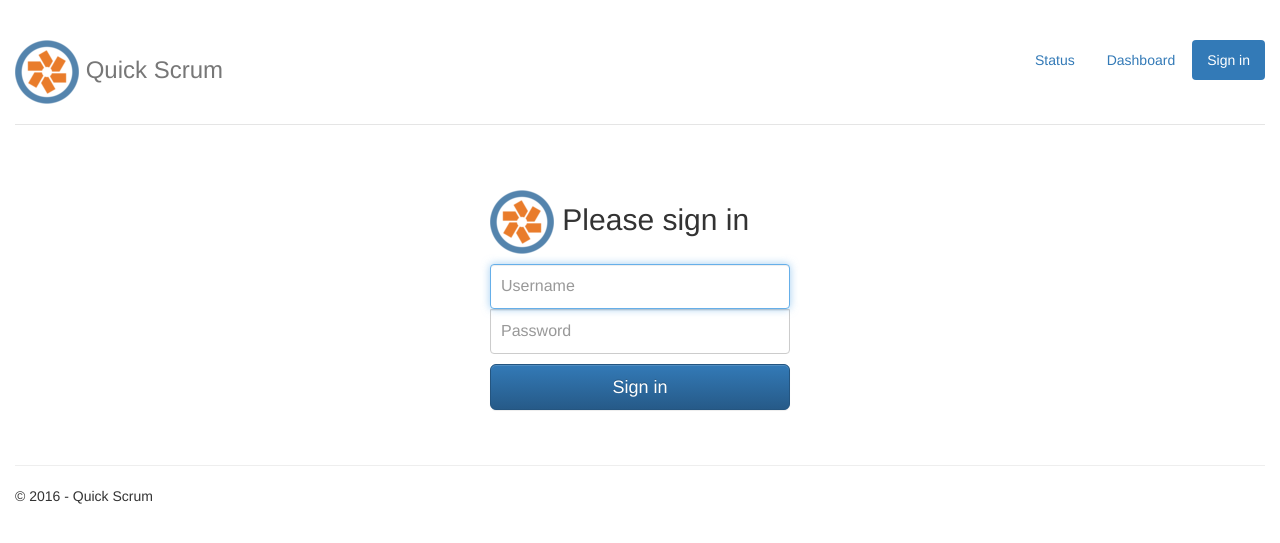
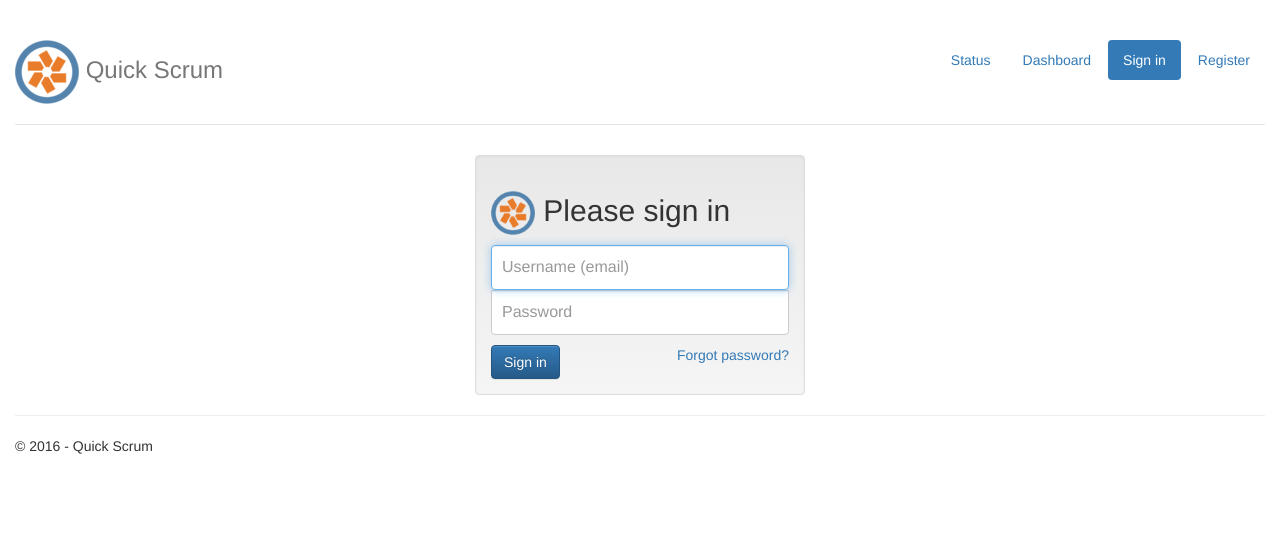
Before and after one commit to sunnytambi/QuickScrum, a Django app: page /login?next=/password_change/ in a window 1280 px wide. Shown: the top 543 px of the page. Run offline with Django 3.2, Linux system fonts and the light colour scheme; some libraries are stand-ins or nearby versions.

Commit message:
Added Change password. Added broken Reset password. Bit of changes in UI.

```diff
--- a/QuickScrum/QuickScrum/urls.py
+++ b/QuickScrum/QuickScrum/urls.py
@@ -3,13 +3,13 @@ Definition of urls for QuickScrum.
 """
 
 from django.conf.urls import include, url
-from app.forms import BootstrapAuthenticationForm, JiraAuthenticationForm
-from app.views import status_view, readstatus_view, dashboard_view, login_view, jiralogin_view
+from app.forms import BootstrapAuthenticationForm, JiraAuthenticationForm, BootstrapRegisterForm, BootstrapPasswordChangeForm
+from app.views import status_view, readstatus_view, dashboard_view, login_view, jiralogin_view, register_view, password_change_view
 
 # Uncomment the next lines to enable the admin:
 # from django.conf.urls import include
 from django.contrib import admin
-from django.contrib.auth.views import logout
+from django.contrib.auth.views import logout, password_reset, password_reset_confirm, password_reset_done, password_reset_complete
 from django.utils.timezone import now
 admin.autodiscover()
 
@@ -32,6 +32,26 @@ urlpatterns = [
         },
     }, name='login'),
 
+    url(r'^register$', register_view, {
+        'template_name': 'app/register.html',
+        'register_form': BootstrapRegisterForm,
+        'extra_context':
+        {
+            'title':'Register',
+            'year':now().year,
+        },
+    }, name='register'),
+
+    url(r'^password_change/$', password_change_view, {
+        'template_name': 'app/passwordchange.html',
+        'password_change_form': BootstrapPasswordChangeForm,
+        'extra_context':
+        {
+            'title':'Change Password',
+            'year':now().year,
+        },
+    }, name='password_change'),
+
     url(r'^jiralogin$', jiralogin_view, {
         'template_name': 'app/jirasignin.html',
         'authentication_form': BootstrapAuthenticationForm,
@@ -41,6 +61,12 @@ urlpatterns = [
             'year':now().year,
         },
     }, name='jiralogin'),
+
+    # TODO - Password Reset
+    url(r'^password_reset/$', password_reset, {'post_reset_redirect' : '/password_reset/done/'}, name='password_reset'),
+    url(r'^password_reset/done/$', password_reset_done),
+    url(r'^reset/(?P<uidb64>[0-9A-Za-z]+)-(?P<token>.+)/$', password_reset_confirm, {'post_reset_redirect' : '/reset/done/'}),
+    url(r'^reset/done/$', password_reset_complete),
 
     #url(r'^login$',
     #    login,
--- a/QuickScrum/app/forms.py
+++ b/QuickScrum/app/forms.py
@@ -12,11 +12,74 @@ class BootstrapAuthenticationForm(AuthenticationForm):
                                    'class': 'form-control',
                                    'autofocus': '',
                                    'required': '',
-                                   'placeholder': 'Username'}))
+                                   'placeholder': 'Username (email)'}))
     password = forms.CharField(widget=forms.PasswordInput({
         'class': 'form-control',
         'required': '',
         'placeholder':'Password'}))
+
+class BootstrapRegisterForm(AuthenticationForm):
+    """Register form which uses boostrap CSS."""
+    username = forms.CharField(max_length=254,
+                               widget=forms.TextInput({
+                                   'class': 'form-control',
+                                   'autofocus': '',
+                                   'required': '',
+                                   'type':'email',
+                                   'placeholder': 'Username (email)'}))
+
+    password = forms.CharField(widget=forms.PasswordInput({
+        'class': 'form-control',
+        'required': '',
+        'placeholder':'Password'}))
+
+    passwordConfirm = forms.CharField(widget=forms.PasswordInput({
+        'class': 'form-control',
+        'required': '',
+        'placeholder':'Password (confirm)'}))
+
+    fname = forms.CharField(max_length=254,
+                               widget=forms.TextInput({
+                                   'class': 'form-control',
+                                   'autofocus': '',
+                                   'required': '',
+                                   'placeholder': 'First Name'}))
+
+    lname = forms.CharField(max_length=254,
+                               widget=forms.TextInput({
+                                   'class': 'form-control',
+                                   'autofocus': '',
+                                   'required': '',
+                                   'placeholder': 'Last Name'}))
+
+    #email = forms.CharField(max_length=254,
+    #                           widget=forms.TextInput({
+    #                               'class': 'form-control',
+    #                               'autofocus': '',
+    #                               'required': '',
+    #                               'type':'email',
+    #                               'placeholder': 'Email'}))
+
+
+
+class BootstrapPasswordChangeForm(forms.Form):
+    """Password change form which uses boostrap CSS."""
+
+    currentPassword = forms.CharField(widget=forms.PasswordInput({
+        'class': 'form-control',
+        'required': '',
+        'autofocus': '',
+        'placeholder':'Current Password'}))
+
+    newPassword = forms.CharField(widget=forms.PasswordInput({
+        'class': 'form-control',
+        'required': '',
+        'placeholder':'New Password'}))
+
+    newPasswordConfirm = forms.CharField(widget=forms.PasswordInput({
+        'class': 'form-control',
+        'required': '',
+        'placeholder':'New Password (confirm)'}))
 
 class JiraAuthenticationForm(BootstrapAuthenticationForm):
     jiraurl = forms.CharField(widget=forms.TextInput({
--- a/QuickScrum/app/static/app/content/site.css
+++ b/QuickScrum/app/static/app/content/site.css
@@ -56,7 +56,7 @@ input[type="checkbox"].input-validation-error {
 .form-generic .form-control:focus {
   z-index: 2;
 }
-.form-signin
+.form-generic
 {
     position:relative;
 }
--- a/QuickScrum/app/templates/app/Signin.html
+++ b/QuickScrum/app/templates/app/Signin.html
@@ -6,11 +6,11 @@
 <!-- Custom styles for this template -->
 <link rel="stylesheet" type="text/css" href="{% static 'app/content/signin.css' %}" />
 
-<form class="form-signin form-generic" action="{% url 'login' %}" method="post">
+<form class="form-signin form-generic well" action="{% url 'login' %}" method="post">
 	{% csrf_token %}
 
 	<h2 class="form-signin-heading">
-        <img src="{% static 'app/content/images/favicon.ico' %}" />
+        <img src="{% static 'app/content/images/favicon.ico' %}" width="44" />
         Please sign in
     </h2>
 
@@ -22,7 +22,7 @@
 	</ul>
 	{% endif %}
 
-	<label for="id_username" class="sr-only">Username</label>
+	<label for="id_username" class="sr-only">Username (email)</label>
 	{{ form.username }}
 	<label for="id_password" class="sr-only">Password</label>
 	{{ form.password }}
@@ -34,7 +34,11 @@
 			<input type="checkbox" id="rememberMe" value="remember-me"> Remember me
 		</label>
 	</div>-->
-	<button class="btn btn-lg btn-primary btn-block" type="submit">Sign in</button>
+
+    <!--<div class="row">-->
+        <button class="btn btn-primary" type="submit">Sign in</button>
+        <a href="{% url 'password_reset' %}" style="float:right">Forgot password?</a>
+    <!--</div>-->
 
     {% include 'app/partials/loadingpartial.html' %}
 </form>
--- a/QuickScrum/app/templates/app/jirasignin.html
+++ b/QuickScrum/app/templates/app/jirasignin.html
@@ -6,7 +6,7 @@
 <!-- Custom styles for this template -->
 <link rel="stylesheet" type="text/css" href="{% static 'app/content/signin.css' %}" />
 
-<form class="form-signin form-generic" action="{% url 'jiralogin' %}" method="post">
+<form class="form-signin form-generic well" action="{% url 'jiralogin' %}" method="post">
 	{% csrf_token %}
 
 	<h2 class="form-signin-heading">
--- a/QuickScrum/app/templates/app/layout.html
+++ b/QuickScrum/app/templates/app/layout.html
@@ -37,7 +37,6 @@
 </head>
 
 <body>
-    {#<div class="navbar navbar-inverse navbar-fixed-top">#}
     <div class="container-fluid">
         <div class="header clearfix">
             <nav>
@@ -54,9 +53,16 @@
 
         </div>
     </div>
-    {#</div>#}
 
     <div class="container-fluid body-content">
+        {% if messages %}
+        <ul class="messages">
+            {% for message in messages %}
+            <li{% if message.tags %} class="{{ message.tags }}"{% endif %}>{{ message }}</li>
+            {% endfor %}
+        </ul>
+        {% endif %}
+
         {% block content %}{% endblock %}
         <hr/>
         <footer>
@@ -80,6 +86,12 @@
         }
         else if (window.location.pathname.indexOf('dashboard') != -1) {
             $("li[name='dashboard']").addClass("active");
+        }
+        else if (window.location.pathname.indexOf('register') != -1) {
+            $("li[name='register']").addClass("active");
+        }
+        else if (window.location.pathname.indexOf('password_change') != -1) {
+            $("li[name='password_change']").addClass("active");
         }
         else {
             $("li[name='status']").addClass("active");
--- a/QuickScrum/app/templates/app/partials/loginpartial.html
+++ b/QuickScrum/app/templates/app/partials/loginpartial.html
@@ -2,13 +2,25 @@
 <form id="logoutForm" action="{% url 'logout' %}" method="post" style="display:inline-block">
     {% csrf_token %}
     <ul class="nav nav-pills pull-right">
-        <li role="presentation"><span class="navbar-brand" style="padding:10px 15px;">Hello {{ user.username }}!</span></li>
+        <!--<li role="presentation"><span class="navbar-brand" style="padding:10px 15px;">Hello {{ user.first_name }} {{user.last_name}} !</span></li>
         <li role="presentation"><a href="javascript:document.getElementById('logoutForm').submit()">Log off</a></li>
+        <li role="presentation" name="password_change"><a href="{% url 'password_change' %}">Change Password</a></li>-->
+
+        <li role="presentation">
+            <button type="button" class="btn btn-default dropdown-toggle" data-toggle="dropdown" aria-haspopup="true" aria-expanded="false">
+                Hello {{ user.first_name }} {{user.last_name}} <span class="caret"></span>
+            </button>
+            <ul class="dropdown-menu">
+                <li><a href="{% url 'password_change' %}">Change Password</a></li>
+                <li><a href="javascript:document.getElementById('logoutForm').submit()">Log off</a></li>
+            </ul>
+        </li>
     </ul>
 </form>
 
 {% else %}
 
 <li role="presentation" name="login"><a href="{% url 'login' %}">Sign in</a></li>
+<li role="presentation" name="register"><a href="{% url 'register' %}">Register</a></li>
 
 {% endif %}
--- a/QuickScrum/app/views.py
+++ b/QuickScrum/app/views.py
@@ -2,24 +2,26 @@
 Definition of views.
 """
 import re
-import app.jira.JiraIntegration
 from django.shortcuts import render, redirect
 from django.views.decorators.csrf import csrf_protect
 from django.http import HttpRequest
-from django.utils.timezone import now
 from django.forms.forms import NON_FIELD_ERRORS
 from django.contrib import messages
-from django.contrib.auth import authenticate, login
+from django.contrib.auth import authenticate, login, logout
 from django.contrib.auth.decorators import login_required
-from app.forms import StatusForm
+from django.contrib.auth.hashers import check_password
+from django.contrib.auth.models import User
+from django.utils import timezone
+from django.utils.timezone import now
+from app.forms import StatusForm, BootstrapAuthenticationForm, BootstrapRegisterForm
 from app.models import YesterdayStatus, TodayStatus, IssueStatus, Status, Status_JiraIssue
-from django.utils import timezone
+import app.jira.JiraIntegration
 from QuickScrum import settings
 
 @csrf_protect
 def login_view(request, template_name, authentication_form, extra_context):
     if request.method == 'POST':
-        username = request.POST['username']
+        username = request.POST['username'].strip()
         password = request.POST['password']
         user = authenticate(username=username, password=password)
         if user is not None:
@@ -40,13 +42,16 @@ def login_view(request, template_name, authentication_form, extra_context):
                                 })
             else:
                 # Return a 'disabled account' error message
+                form = authentication_form(initial=request.POST)
+                #form.full_clean()
+                form.errors[NON_FIELD_ERRORS] = form.error_class(['Your account is disabled.'])
                 return render(request,
                               template_name,
-                              {'title':'Sign in', 'year':now().year, 'form':authentication_form})
+                              {'title':'Sign in', 'year':now().year, 'form':form})
         else:
             # Return an 'invalid login' error message.
-            form = authentication_form()
-            form.full_clean()
+            form = authentication_form(initial=request.POST)
+            #form.full_clean()
             form.errors[NON_FIELD_ERRORS] = form.error_class(['Invalid login details supplied'])
             #form.add_error(field=None, error="Invalid login details supplied")
             return render(request,
@@ -65,7 +70,7 @@ def jiralogin_view(request, template_name, authentication_form, extra_context):
     if request.method == 'POST': # POST request
 
         #jiraurl = request.POST['jiraurl']
-        username = request.POST['username']
+        username = request.POST['username'].strip()
         password = request.POST['password']
 
         jira_instance = app.jira.JiraIntegration.JiraIntegration()
@@ -87,7 +92,7 @@ def jiralogin_view(request, template_name, authentication_form, extra_context):
                                 'form':form,
                             })
         else: # Jira login failed. Possibly wrong credentials.
-            form = authentication_form()
+            form = authentication_form(initial=request.POST)
             #form.full_clean()
             form.errors[NON_FIELD_ERRORS] = form.error_class(['Jira credentials are incorrect. Please try again.'])
             return render(request,
@@ -104,13 +109,101 @@ def jiralogin_view(request, template_name, authentication_form, extra_context):
             return redirect('/status')
 
 
+@csrf_protect
+def register_view(request, template_name, register_form, extra_context):
+    if request.method == 'POST':
+        fname = request.POST['fname'].strip()
+        lname = request.POST['lname'].strip()
+        username = request.POST['username'].strip()
+        email = request.POST['username'].strip()
+        password = request.POST['password']
+        passwordConfirm = request.POST['passwordConfirm']
+
+        if User.objects.filter(username=username).exists(): # User already exists
+            form = register_form(initial=request.POST) #BootstrapRegisterForm(initial=request.POST) #register_form()
+            #form.full_clean()
+            form.errors[NON_FIELD_ERRORS] = form.error_class(['User already exists'])
+            return render(request,
+                          template_name,
+                          {'title':extra_context['title'], 'year':extra_context['year'], 'form':form})
+
+        else: # User doesn't exist, check passwords
+            if password != passwordConfirm:
+                form = register_form(initial=request.POST)
+                #form.full_clean()
+                form.errors[NON_FIELD_ERRORS] = form.error_class(['Password and Password Confirm don\'t match.'])
+                return render(request,
+                              template_name,
+                             {'title':extra_context['title'], 'year':extra_context['year'], 'form':form})
+
+            else: # All clear, create the user
+                user = User.objects.create_user(username, email, password)
+                user.first_name = fname
+                user.last_name = lname
+                user.last_login = now()
+                user.is_staff = True
+                user.save()
+
+                # Register successful. Send user to login page.
+                messages.success(request, 'You are now registered with Quick Scrum. Please login.')
+                form = BootstrapAuthenticationForm(auto_id=False)
+                nexturl = settings.LOGIN_URL
+                return redirect(nexturl,
+                                {
+                                    'title':'Sign in',
+                                    'year':now().year,
+                                    'form':form,
+                                })
+
+    else:
+        return render(request,
+                      template_name,
+                      {'title':extra_context['title'], 'year':extra_context['year'], 'form':register_form})
+
+
+@login_required
+@csrf_protect
+def password_change_view(request, template_name, password_change_form, extra_context):
+
+    if request.method == 'POST': # POST request
+        currentPassword = request.POST['currentPassword']
+        newPassword = request.POST['newPassword']
+        newPasswordConfirm = request.POST['newPasswordConfirm']
+
+        if check_password(currentPassword, request.user.password): # Current password matching
+            if newPassword == newPasswordConfirm: # New passwords match
+                request.user.set_password(newPassword)
+                request.user.save()
+                messages.success(request, 'Password changed successfully. Please login again.')
+                logout(request)
+
+                # Logout success, Redirect to login
+                return redirect('/login')
+
+            else: # New passwords dont match
+                form = password_change_form(initial=request.POST)
+                form.errors[NON_FIELD_ERRORS] = form.error_class(['New Password and New Password Confirm don\'t match.'])
+                return render(request,
+                              template_name,
+                             {'title':extra_context['title'], 'year':extra_context['year'], 'form':form})
+        else:
+            form = password_change_form(initial=request.POST)
+            form.errors[NON_FIELD_ERRORS] = form.error_class(['Current password is incorrect.'])
+            return render(request,
+                            template_name,
+                            {'title':extra_context['title'], 'year':extra_context['year'], 'form':form})
+    else:
+        return render(request,
+                      template_name,
+                      {'title':extra_context['title'], 'year':extra_context['year'], 'form':password_change_form})
+
 @login_required
 @csrf_protect
 def status_view(request):
     """Renders the status page."""
     assert isinstance(request, HttpRequest)
 
-    form = StatusForm(request.POST or None, auto_id=False)
+    form = StatusForm(initial=request.POST or None, auto_id=False)
     issue_list = None
 
     if request.method == 'POST':
@@ -208,7 +301,7 @@ def status_view(request):
                           'show_droppables':issue_list is not None,
                       })
 
-#@login_required
+@login_required
 def readstatus_view(request, status_id):
     """Renders the status page in Read Only mode."""
     assert isinstance(request, HttpRequest)
@@ -233,7 +326,7 @@ def readstatus_view(request, status_id):
                       'jira_site_url':jira_site_url,
                   })
 
-#@login_required
+@login_required
 def dashboard_view(request):
     """Renders the dashboard page."""
     assert isinstance(request, HttpRequest)
```
Also changed, not shown: QuickScrum/app/static/app/content/changepassword.css (added, +25 -0 lines), QuickScrum/app/static/app/content/register.css (added, +25 -0 lines), QuickScrum/app/templates/app/passwordchange.html (added, +49 -0 lines), QuickScrum/app/templates/app/register.html (added, +52 -0 lines), QuickScrum/app/templates/app/status.html (+0 -8 lines), QuickScrum/db.sqlite3, 4 other files. Lines whose indentation alone changed are shown as unchanged.
